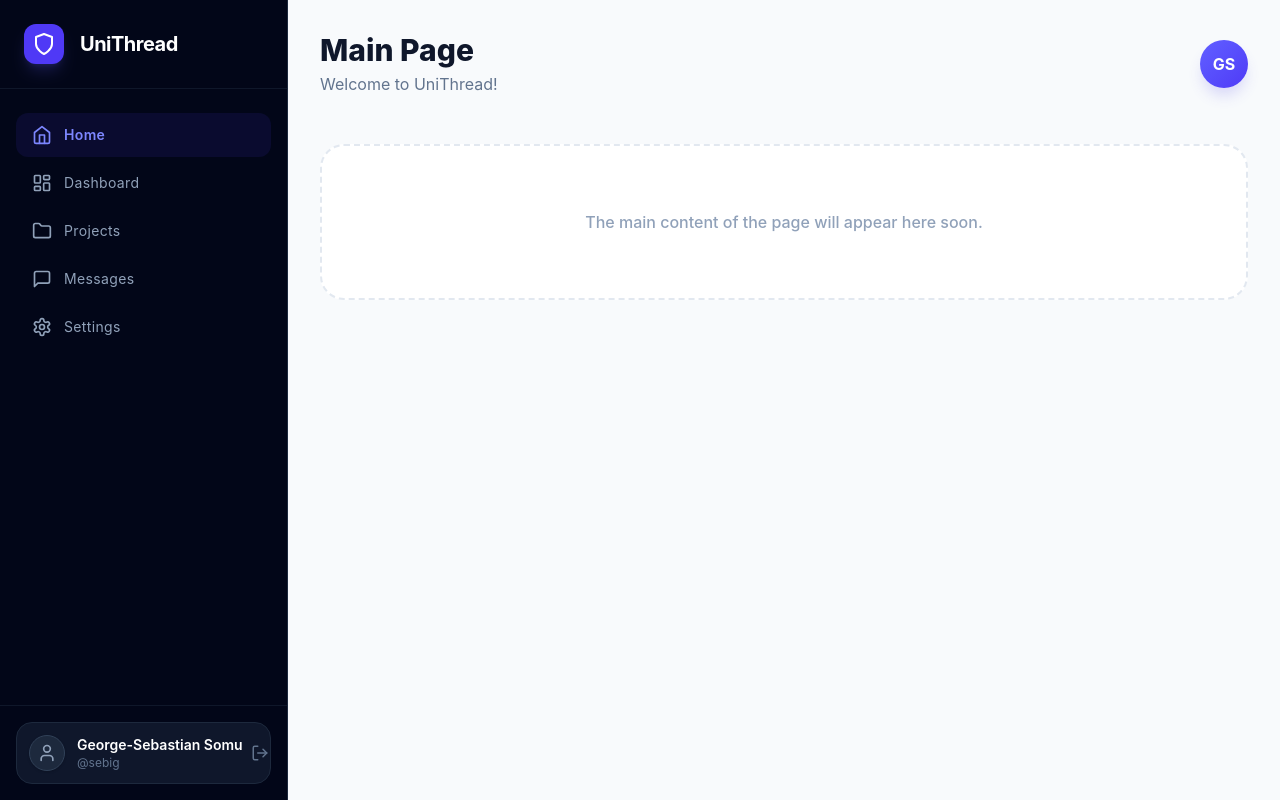
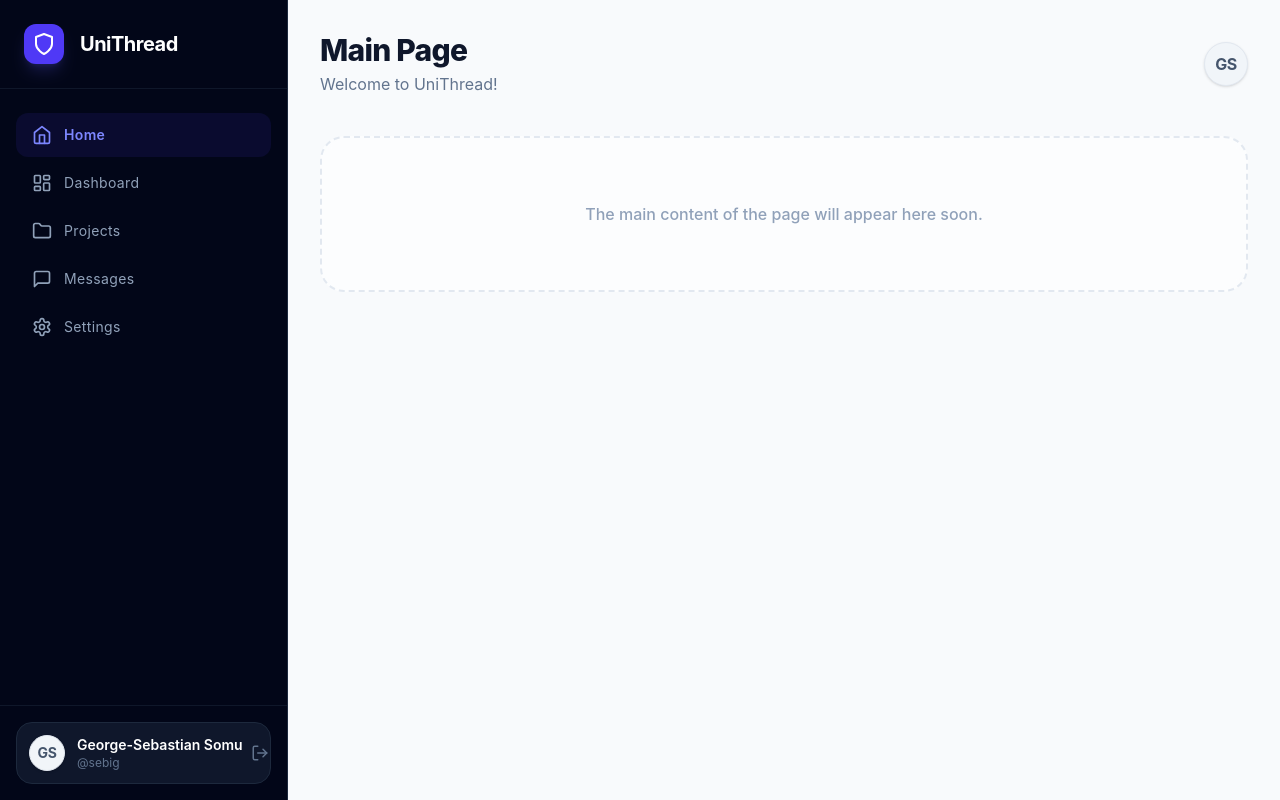
Before and after one commit to cataliiin/UniThread, a SvelteKit app in the folder frontend/: page / in a window 1280 px wide. Built offline with nearby package versions, Linux system fonts and the light colour scheme.

Commit message:
refactor (frontend): refactor avatar handling and components

```diff
--- /dev/null
+++ b/frontend/src/lib/components/MainContent.svelte
@@ -0,0 +1,13 @@
+<script lang="ts">
+	let { message = 'The main content of the page will appear here soon.' } = $props<{
+		message?: string;
+	}>();
+</script>
+
+<section class="grid gap-8">
+	<div
+		class="flex items-center justify-center rounded-[24px] border-2 border-dashed border-slate-200 bg-white/50 p-16 text-center font-medium text-slate-400 backdrop-blur-sm transition-colors hover:border-slate-300 hover:bg-white"
+	>
+		<p>{message}</p>
+	</div>
+</section>
--- a/frontend/src/lib/components/MobileNav.svelte
+++ b/frontend/src/lib/components/MobileNav.svelte
@@ -1,6 +1,7 @@
 <script lang="ts">
 	import { page } from '$app/stores';
 	import { user } from '$lib/stores/user.svelte';
+	import UserAvatar from './UserAvatar.svelte';
 
 	let avatarUrl = $derived(user.avatarUrl);
 
@@ -55,19 +56,7 @@
 	>
 		<span class="flex items-center justify-center">
 			{#if link.isAvatar}
-				<div
-					class="flex h-6 w-6 items-center justify-center overflow-hidden rounded-full bg-indigo-600 text-[10px] font-bold text-white"
-				>
-					{#if avatarUrl}
-						<img
-							src={avatarUrl}
-							alt="Avatar"
-							class="h-full w-full [transform:translateZ(0)] object-cover [backface-visibility:hidden]"
-						/>
-					{:else}
-						{user.avatarInitials}
-					{/if}
-				</div>
+				<UserAvatar src={avatarUrl} initials={user.avatarInitials} size="xs" />
 			{:else}
 				{@html link.icon}
 			{/if}
--- /dev/null
+++ b/frontend/src/lib/components/PageHeader.svelte
@@ -0,0 +1,35 @@
+<script lang="ts">
+	import UserAvatar from './UserAvatar.svelte';
+	import { user } from '$lib/stores/user.svelte';
+
+	let {
+		title,
+		subtitle = '',
+		showProfileLink = true
+	} = $props<{
+		title: string;
+		subtitle?: string;
+		showProfileLink?: boolean;
+	}>();
+</script>
+
+<header class="mb-10 flex items-center justify-between">
+	<div class="space-y-1">
+		<h1 class="text-3xl font-extrabold tracking-tight text-slate-900">{title}</h1>
+		{#if subtitle}
+			<p class="text-slate-500">{subtitle}</p>
+		{/if}
+	</div>
+
+	{#if showProfileLink}
+		<a
+			href="/profile"
+			class="group relative block transition-transform duration-300 hover:scale-105"
+		>
+			<UserAvatar src={user.avatarUrl} initials={user.avatarInitials} size="md" />
+			<div
+				class="absolute inset-0 rounded-full bg-indigo-600/0 ring-4 ring-transparent transition-all group-hover:bg-indigo-600/5 group-hover:ring-indigo-600/10"
+			></div>
+		</a>
+	{/if}
+</header>
--- a/frontend/src/lib/components/Sidebar.svelte
+++ b/frontend/src/lib/components/Sidebar.svelte
@@ -2,6 +2,7 @@
 	import { page } from '$app/stores';
 	import { user } from '$lib/stores/user.svelte';
 	import { toasts } from '$lib/stores/toast.svelte';
+	import UserAvatar from './UserAvatar.svelte';
 
 	let avatarUrl = $derived(user.avatarUrl);
 
@@ -99,34 +100,7 @@
 			class="flex items-center justify-between rounded-2xl border border-slate-800 bg-slate-900 p-3 transition-all duration-200"
 		>
 			<a href="/profile" class="flex items-center gap-3">
-				<div
-					class="flex h-9 w-9 items-center justify-center overflow-hidden rounded-full border border-slate-700 bg-slate-800 text-slate-400 shadow-sm"
-				>
-					{#if avatarUrl}
-						<img
-							src={avatarUrl}
-							alt="Avatar"
-							class="h-full w-full [transform:translateZ(0)] object-cover [backface-visibility:hidden]"
-						/>
-					{:else}
-						<svg
-							xmlns="http://www.w3.org/2000/svg"
-							width="20"
-							height="20"
-							viewBox="0 0 24 24"
-							fill="none"
-							stroke="currentColor"
-							stroke-width="2"
-							stroke-linecap="round"
-							stroke-linejoin="round"
-							><path d="M19 21v-2a4 4 0 0 0-4-4H9a4 4 0 0 0-4 4v2" /><circle
-								cx="12"
-								cy="7"
-								r="4"
-							/></svg
-						>
-					{/if}
-				</div>
+				<UserAvatar src={avatarUrl} initials={user.avatarInitials} size="sm" />
 				<div class="flex min-w-0 flex-col">
 					<span class="truncate text-sm font-semibold text-white">{user.name}</span>
 					<span class="truncate text-xs text-slate-500">@{user.username}</span>
--- /dev/null
+++ b/frontend/src/lib/components/UserAvatar.svelte
@@ -0,0 +1,47 @@
+<script lang="ts">
+	import type { Snippet } from 'svelte';
+
+	const sizeClasses = {
+		xs: 'h-6 w-6 text-[10px]',
+		sm: 'h-9 w-9 text-sm',
+		md: 'h-11 w-11 text-base',
+		lg: 'h-20 w-20 text-2xl sm:h-[100px] sm:w-[100px] sm:text-3xl',
+		xl: 'h-32 w-32 text-4xl'
+	} as const;
+
+	type AvatarSize = keyof typeof sizeClasses;
+
+	let {
+		src = null,
+		initials = '',
+		size = 'md',
+		className = '',
+		children
+	} = $props<{
+		src?: string | null;
+		initials?: string;
+		size?: AvatarSize;
+		className?: string;
+		children?: Snippet;
+	}>();
+
+	const selectedSizeClass = $derived(sizeClasses[size as AvatarSize]);
+</script>
+
+<div
+	class="relative flex shrink-0 items-center justify-center overflow-hidden rounded-full border border-slate-200 bg-slate-100 text-slate-600 shadow-sm {selectedSizeClass} {className}"
+>
+	{#if src}
+		<img
+			{src}
+			alt="User avatar"
+			class="h-full w-full [transform:translateZ(0)] object-cover [backface-visibility:hidden]"
+		/>
+	{:else}
+		<span class="font-bold tracking-tight uppercase">{initials}</span>
+	{/if}
+
+	{#if children}
+		{@render children()}
+	{/if}
+</div>
--- a/frontend/src/routes/+page.svelte
+++ b/frontend/src/routes/+page.svelte
@@ -1,41 +1,10 @@
 <script lang="ts">
-	import { user } from '$lib/stores/user.svelte';
-	let avatarUrl = $derived(user.avatarUrl);
+	import PageHeader from '$lib/components/PageHeader.svelte';
+	import MainContent from '$lib/components/MainContent.svelte';
 </script>
 
-<div class="mx-auto max-w-[1200px] p-8">
-	<header class="mb-12 flex items-center justify-between">
-		<div class="welcome-text">
-			<h1 class="m-0 text-3xl font-extrabold text-slate-900">Main Page</h1>
-			<p class="mt-1 text-slate-500">Welcome to UniThread!</p>
-		</div>
+<div class="mx-auto max-w-6xl px-4 py-8 sm:px-6 lg:px-8">
+	<PageHeader title="Main Page" subtitle="Welcome to UniThread!" />
 
-		<a
-			href="/profile"
-			class="no-underline transition-transform duration-200 hover:scale-105"
-			title="View Profile"
-		>
-			<div
-				class="flex h-12 w-12 items-center justify-center overflow-hidden rounded-full bg-gradient-to-br from-indigo-500 to-indigo-600 text-base font-bold text-white shadow-[0_10px_15px_-3px_rgba(79,70,229,0.2)]"
-			>
-				{#if avatarUrl}
-					<img
-						src={avatarUrl}
-						alt="Avatar"
-						class="h-full w-full [transform:translateZ(0)] object-cover [backface-visibility:hidden]"
-					/>
-				{:else}
-					{user.avatarInitials}
-				{/if}
-			</div>
-		</a>
-	</header>
-
-	<section class="grid gap-8">
-		<div
-			class="flex items-center justify-center rounded-[24px] border-2 border-dashed border-slate-200 bg-white p-16 font-medium text-slate-400"
-		>
-			<p>The main content of the page will appear here soon.</p>
-		</div>
-	</section>
+	<MainContent />
 </div>
--- a/frontend/src/routes/profile/+page.svelte
+++ b/frontend/src/routes/profile/+page.svelte
@@ -1,6 +1,8 @@
 <script lang="ts">
 	import { user } from '$lib/stores/user.svelte';
 	import { profileEditor } from '$lib/stores/profileEditor.svelte';
+	import UserAvatar from '$lib/components/UserAvatar.svelte';
+	import PageHeader from '$lib/components/PageHeader.svelte';
 	import { slide, fade } from 'svelte/transition';
 </script>
 
@@ -14,29 +16,16 @@
 			<div class="mb-6 text-center sm:mb-8">
 				<!-- Avatar Section -->
 				<div
-					class="group relative mx-auto mb-4 flex h-20 w-20 cursor-pointer items-center justify-center sm:mb-5 sm:h-[100px] sm:w-[100px]"
+					class="group relative mx-auto mb-6 flex cursor-pointer justify-center"
 					onclick={() => profileEditor.handleAvatarClick()}
 				>
-					<div
-						class="absolute inset-0 rounded-full bg-gradient-to-br from-indigo-500 to-indigo-600 shadow-[0_10px_20px_rgba(79,70,229,0.2)] transition-transform duration-300 group-hover:scale-105"
-					></div>
-
-					<div
-						class="relative flex h-full w-full items-center justify-center overflow-hidden rounded-full"
+					<UserAvatar
+						src={profileEditor.currentAvatar}
+						initials={user.avatarInitials}
+						size="lg"
+						className="ring-4 ring-white shadow-xl transition-transform duration-300 group-hover:scale-105"
 					>
-						{#if profileEditor.currentAvatar}
-							<img
-								src={profileEditor.currentAvatar}
-								alt="Avatar"
-								class="h-full w-full [transform:translateZ(0)] object-cover [backface-visibility:hidden]"
-							/>
-						{:else}
-							<div class="text-2xl font-bold tracking-tight text-white sm:text-3xl">
-								{user.avatarInitials}
-							</div>
-						{/if}
-
-						<!-- Hover Overlay -->
+						<!-- Hover Overlay for Upload -->
 						<div
 							class="absolute inset-0 flex items-center justify-center bg-black/40 opacity-0 transition-opacity group-hover:opacity-100"
 						>
@@ -56,6 +45,35 @@
 								/><circle cx="12" cy="13" r="4" /></svg
 							>
 						</div>
+					</UserAvatar>
+
+					<!-- Remove Avatar Button -->
+					{#if profileEditor.currentAvatar}
+						<button
+							onclick={(e) => {
+								e.stopPropagation();
+								profileEditor.removeAvatar();
+							}}
+							class="absolute -right-2 -bottom-2 flex h-8 w-8 items-center justify-center rounded-full border-2 border-white bg-red-500 text-white shadow-lg transition-transform hover:scale-110 sm:h-10 sm:w-10"
+							title="Remove Avatar"
+							transition:fade
+						>
+							<svg
+								xmlns="http://www.w3.org/2000/svg"
+								width="18"
+								height="18"
+								viewBox="0 0 24 24"
+								fill="none"
+								stroke="currentColor"
+								stroke-width="2.5"
+								stroke-linecap="round"
+								stroke-linejoin="round"
+								><path d="M3 6h18" /><path d="M19 6v14c0 1-1 2-2 2H7c-1 0-2-1-2-2V6" /><path
+									d="M8 6V4c0-1 1-2 2-2h4c1 0 2 1 2 2v2"
+								/></svg
+							>
+						</button>
+					{/if}
 				</div>
 
 				<!-- Hidden Input -->
@@ -66,7 +84,6 @@
 					bind:this={profileEditor.avatar.fileInput}
 					onchange={(e) => profileEditor.handleFileChange(e)}
 				/>
-				</div>
 
 				<!-- Names -->
 				<h1
```
Also changed, not shown: frontend/src/lib/stores/profileEditor.svelte.ts (+46 -32 lines). Lines whose indentation alone changed are shown as unchanged.
